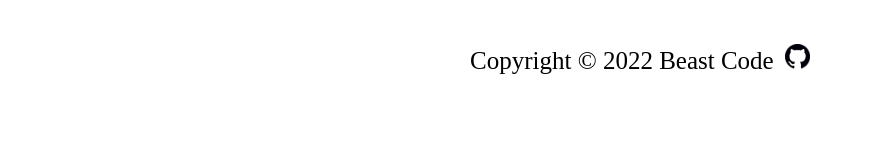
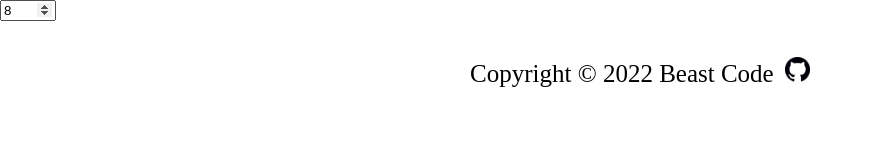
Before and after one commit to Beast-Code9999/Random-Password-Generator, a plain HTML site: page index.html in a window 1280 px wide. Shown: the whole page, without its empty margins (0-873 px from the left). Drawn offline with Linux system fonts and the light colour scheme.

Commit message:
add input within choiceContainer div

```diff
--- a/index.html
+++ b/index.html
@@ -11,16 +11,19 @@
 </head>
 <body>
     <header></header>
-    <section class="miain-body">
+    <section class="main-body">
         <div class="container">
             <div class="display"></div>
             <div class="result-choice">
                 <div class="result"></div>
                 <div class="choiceContainer">
-                    <div class="choice1"></div>
-                    <div class="choice2"></div>
-                    <div class="choice3"></div>
-                    <div class="choice4"></div>
+                    <div class="passwordLength">
+                        <input type="number" name="passwordLength" id="passwordLength" max="50" min="8" value="8" autocomplete="off">
+                    </div>
+                    <div class="choice uppercase"></div>
+                    <div class="choice lowercase"></div>
+                    <div class="choice numbers"></div>
+                    <div class="choice symbols"></div>
                 </div>
             </div>
         </div>
--- a/style.css
+++ b/style.css
@@ -1,5 +1,9 @@
 
-
+body {
+    margin: 0;
+    padding: 0;
+    box-sizing: border-box;
+}
 
 
 
```
